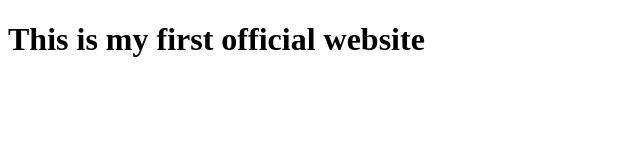
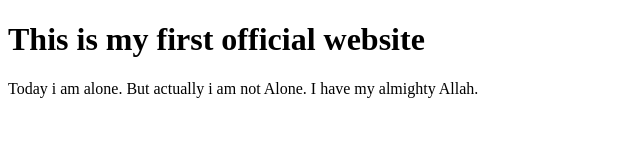
Before and after one commit to riaj06/rj_first, a plain HTML site: page html/index.html in a window 1280 px wide. Shown: the whole page, without its empty margins (0-640 px from the left). Drawn offline with Linux system fonts and the light colour scheme.

Commit message:
learned git_hub

```diff
--- a/html/index.html
+++ b/html/index.html
@@ -9,6 +9,7 @@
 
 <body>
      <h1>This is my first official website</h1>
+     <p>Today i am alone. But actually i am not Alone. I have my almighty Allah.</p>
 </body>
 
 </html>
```
